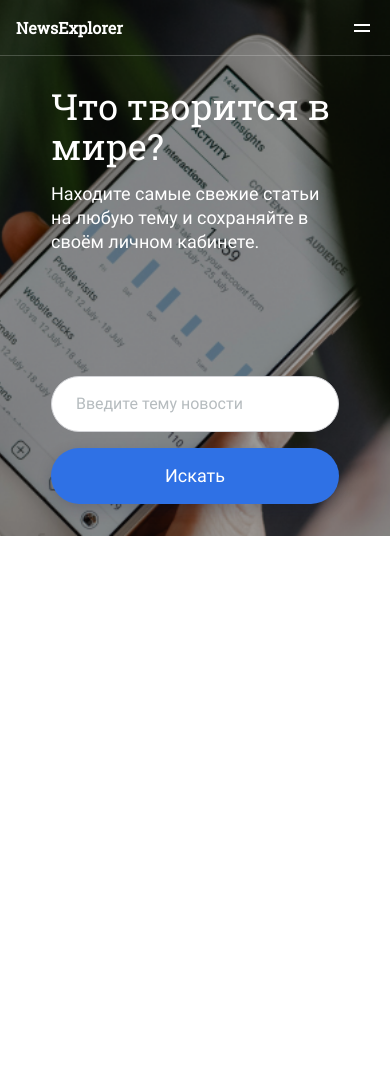
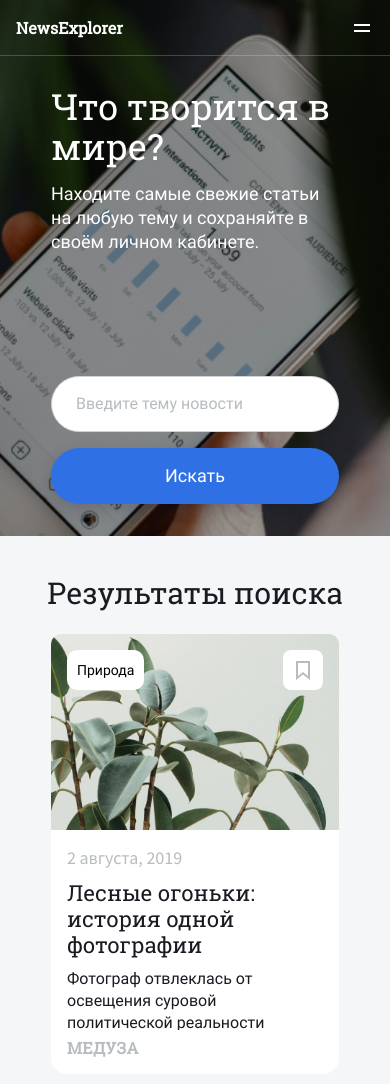
Before and after one commit to MaximStovba/news-explorer-frontend, a React (Create React App) app: page /saved-news in a window 390 px wide. Shown: the top 1084 px of the page. Before the commit the page ends 844 px from the top, so only its background shows below. Built offline with nearby package versions, Linux system fonts and the light colour scheme.

Commit message:
резина NewsCardList

```diff
--- a/src/components/Main/Main.css
+++ b/src/components/Main/Main.css
@@ -1,4 +1,7 @@
 .main {
+  /* фон */
+  background: #F5F6F7;
+  /* сетка */
   display: grid;
   grid-template-columns: 1fr;
   grid-template-rows:
--- a/src/components/Main/Main.js
+++ b/src/components/Main/Main.js
@@ -3,7 +3,7 @@
 import React from 'react';
 import Header from '../Header/Header';
 import SearchForm from '../SearchForm/SearchForm';
-//import NewsCardList from '../NewsCardList/NewsCardList';
+import NewsCardList from '../NewsCardList/NewsCardList';
 //import About from '../About/About';
 //import Footer from '../Footer/Footer';
 //import Preloader from '../Preloader/Preloader';
@@ -17,9 +17,8 @@ function Main( {loggedIn, handleLogInClick} ) {
     <div className="main">
       <Header loggedIn={loggedIn} isMain={isMain} handleLogInClick={handleLogInClick} />
       <SearchForm />
-
+      <NewsCardList loggedIn={loggedIn} isMain={isMain} />
 {/*
-      <NewsCardList loggedIn={loggedIn} isMain={isMain} />
       <About />
       <Preloader />
       <NotFound />
--- a/src/components/NewsCardList/NewsCardList.css
+++ b/src/components/NewsCardList/NewsCardList.css
@@ -1,30 +1,38 @@
 .news-cardlist {
-  background: #F5F6F7;
   /* сетка news-cardlist  */
   display: grid;
-  grid-template-columns: 1fr;
+  grid-template-columns: 40px 1fr 40px;
+
+  /* выравниваем содержимое сетки по центру */
+  justify-items: center;
 }
 
 .news-cardlist_status_logout {
-  padding: 80px 104px;
+  padding: 80px 0;
   grid-template-rows: repeat(3, min-content);
   grid-template-areas:
-    "news-cardlist__titel"
-    "news-cardlist__container"
-    "news-cardlist__btn";
+    ". news-cardlist__titel ."
+    ". news-cardlist__container ."
+    ". news-cardlist__btn .";
 }
 
 .news-cardlist_status_login {
-  padding: 0 104px;
+  padding: 0;
   grid-template-rows: repeat(3, min-content);
   grid-template-areas:
-    "."
-    "news-cardlist__container"
-    ".";
+    ". . ."
+    ". news-cardlist__container ."
+    ". . .";
 }
 
 .news-cardlist__titel {
   margin: 0;
+  display: grid;
+  grid-template-columns: 1fr;
+  grid-template-rows: min-content;
+  max-width: 1232px;
+  width: 100%;
+
   font-family: Roboto Slab;
   font-style: normal;
   font-weight: normal;
@@ -102,10 +110,10 @@
 
 @media all and (max-width : 1000px) { /* 768 */
   .news-cardlist_status_logout {
-    padding: 40px 40px;
+    padding: 40px 0;
   }
   .news-cardlist_status_login {
-    padding: 0 40px;
+    padding: 0;
   }
   .news-cardlist__titel {
     font-size: 30px;
@@ -131,15 +139,11 @@
 }
 
 @media all and (max-width : 600px) { /* 320 */
-  .news-cardlist_status_logout {
-    padding: 32px 16px;
-  }
-  .news-cardlist_status_login {
-    padding: 0 16px;
+  .news-cardlist {
+    grid-template-columns: 16px 1fr 16px;
   }
   .news-cardlist__container {
     grid-template-columns: repeat(1, 288px);
-    /* grid-template-columns: repeat(1, 1fr); */
     grid-template-rows: repeat(3, 440px);
     grid-auto-rows: 440px;
     grid-column-gap: 0px;
```
